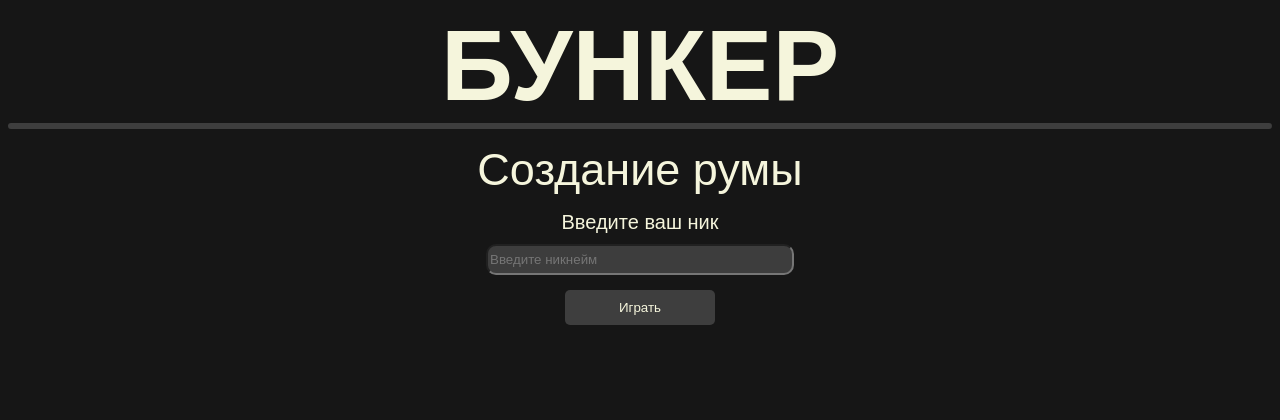
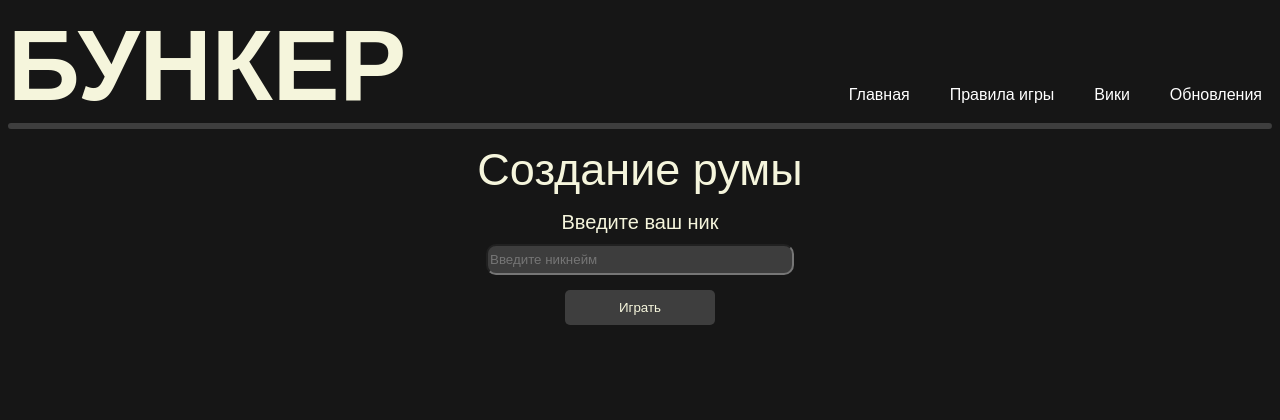
Before and after one commit to Destructzz/bunker, a PHP site: page / in a window 1280 px wide. Shown: the top 420 px of the page. Run offline with PHP 8.4, Linux system fonts and the light colour scheme.

Commit message:
Добавил ссылки справа и бункер уебал влева

```diff
--- a/includes/header.php
+++ b/includes/header.php
@@ -3,4 +3,10 @@
         <b>
             БУНКЕР
         </b>
+                <ul class="nav-links">
+                    <li><a href="#home">Главная</a></li>
+                    <li><a href="#rules">Правила игры</a></li>
+                    <li><a href="#wiki">Вики</a></li>
+                    <li><a href="#updates">Обновления</a></li>
+                </ul>
 </div>
--- a/styles/style.css
+++ b/styles/style.css
@@ -6,6 +6,8 @@ body{
 .TitleBunker{
     font-size: 100px;
     color: beige;
+    display: flex;
+    justify-content: space-between
 }
 
 .MainCountainer{
@@ -74,3 +76,30 @@ body{
     margin: 10px 0;
     font-size: 14px;
 }
+
+nav {
+    display: flex;
+}
+
+.nav-links {
+    list-style: none;
+    display: flex;
+    margin: 0;
+    padding: 0;
+}
+
+.nav-links li {
+    margin-left: 20px;
+}
+
+.nav-links a {
+    color: #fff;
+    text-decoration: none;
+    font-size: 16px;
+    padding: 5px 10px;
+    transition: color 0.3s;
+}
+
+.nav-links a:hover {
+    color: #55c3e2;
+}
```
